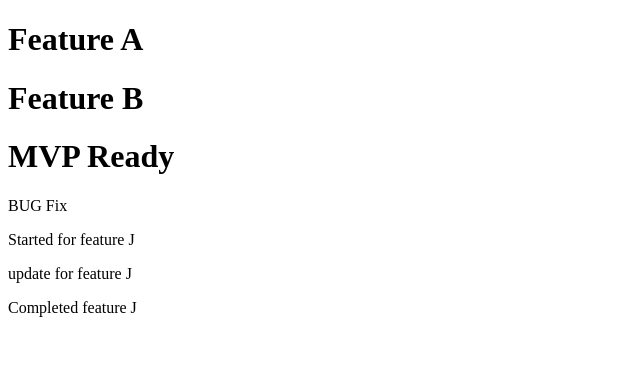
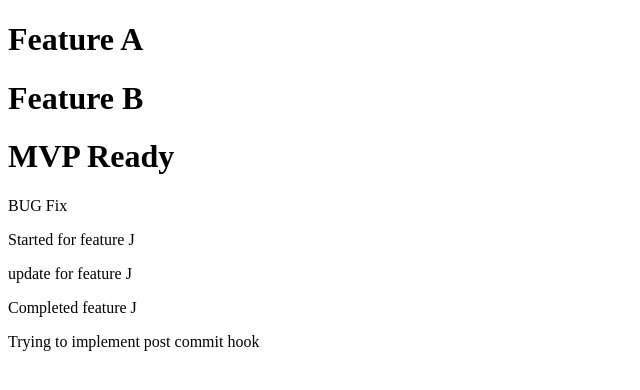
Before and after one commit to AniketVVV/firstRepo, a plain HTML site: page index.html in a window 1280 px wide. Shown: the whole page, without its empty margins (0-640 px from the left). Drawn offline with Linux system fonts and the light colour scheme.

Commit message:
post commit hook

```diff
--- a/index.html
+++ b/index.html
@@ -13,7 +13,7 @@
     <p>Started for feature J</p>
     <p>update for feature J</p>
     <p>Completed feature J</p>
-
+    <p>Trying to implement post commit hook</p>
 
 </body>
 </html>
```
